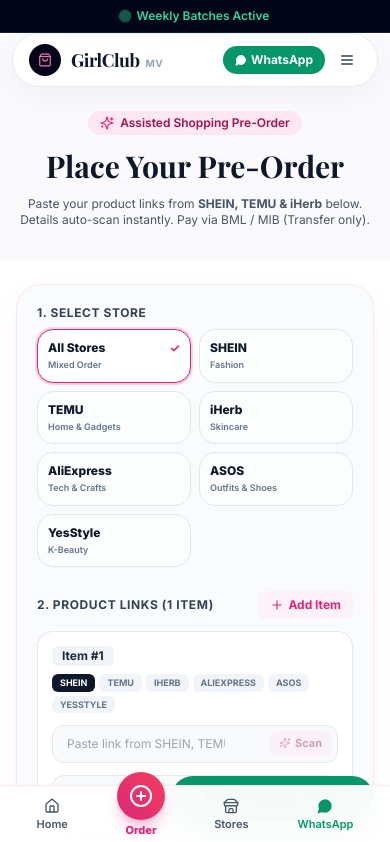
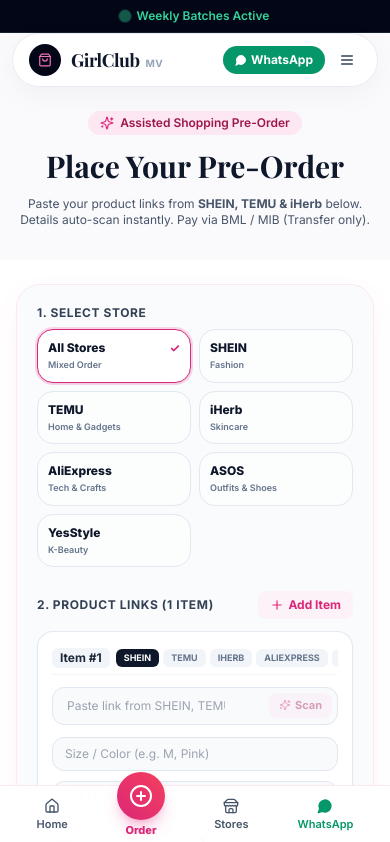
Before and after one commit to mohomohamed/girlclubco, a Next.js app: page /order in a window 390 px wide. Shown: the top 842 px of the page. Built offline with nearby package versions, Linux system fonts and the light colour scheme; a web font is replaced by a local one.

Commit message:
Mobile View Polish: Hide floating WhatsApp on mobile to avoid bottom nav collision, smooth horizontal scroll for store pills

```diff
--- a/src/app/layout.tsx
+++ b/src/app/layout.tsx
@@ -44,7 +44,7 @@
 }) {
   return (
     <html lang="en" className="scroll-smooth">
-      <body className="min-h-screen flex flex-col antialiased bg-[#FAFAFC] text-slate-900 selection:bg-pink-500 selection:text-white pb-16 lg:pb-0">
+      <body className="min-h-screen flex flex-col antialiased bg-[#FAFAFC] text-slate-900 selection:bg-pink-500 selection:text-white pb-20 md:pb-0">
         <AnnouncementBar />
         <Navbar />
         <main className="flex-grow">{children}</main>
--- a/src/components/calculator/QuickCalculator.tsx
+++ b/src/components/calculator/QuickCalculator.tsx
@@ -249,20 +249,20 @@
                   className="p-3.5 sm:p-4 rounded-2xl bg-white border border-slate-200/90 shadow-sm space-y-3 relative group"
                 >
                   {/* Header Row: Item Number, Store Badges, Remove */}
-                  <div className="flex items-center justify-between flex-wrap gap-2">
-                    <div className="flex items-center gap-2 flex-wrap">
-                      <span className="text-xs font-bold text-slate-800 bg-slate-100 px-2.5 py-0.5 rounded-md">
+                  <div className="flex items-center justify-between gap-2 pb-1 border-b border-slate-100/80">
+                    <div className="flex items-center gap-1.5 min-w-0 flex-1 overflow-x-auto no-scrollbar py-0.5">
+                      <span className="text-xs font-bold text-slate-800 bg-slate-100 px-2 py-0.5 rounded-md flex-shrink-0">
                         Item #{index + 1}
                       </span>
 
-                      {/* Store Switcher */}
-                      <div className="flex items-center gap-1 flex-wrap">
+                      {/* Store Switcher (Horizontal Scroll on Mobile) */}
+                      <div className="flex items-center gap-1 flex-shrink-0">
                         {(['shein', 'temu', 'iherb', 'aliexpress', 'asos', 'yesstyle'] as ItemStorePlatform[]).map((st) => (
                           <button
                             key={st}
                             type="button"
                             onClick={() => handleUpdateItem(item.id, 'platform', st)}
-                            className={`text-[9px] sm:text-[10px] font-bold px-2 py-0.5 rounded-md uppercase transition ${
+                            className={`text-[9px] sm:text-[10px] font-bold px-2 py-0.5 rounded-md uppercase transition flex-shrink-0 ${
                               item.platform === st
                                 ? getStoreBadgeColor(st)
                                 : 'bg-slate-100 text-slate-500 hover:bg-slate-200'
--- a/src/components/layout/FloatingWhatsApp.tsx
+++ b/src/components/layout/FloatingWhatsApp.tsx
@@ -8,7 +8,7 @@
   const whatsappUrl = `https://wa.me/${SITE_CONFIG.whatsappNumber}?text=${encodeURIComponent('Hi GirlClub! I want to send my cart for an MVR quote.')}`;
 
   return (
-    <aside aria-label="WhatsApp Support" className="fixed bottom-6 right-4 sm:right-6 z-50 flex items-center gap-2 animate-bounce-subtle">
+    <aside aria-label="WhatsApp Support" className="hidden md:flex fixed bottom-6 right-4 sm:right-6 z-50 items-center gap-2 animate-bounce-subtle">
       <a
         href={whatsappUrl}
         target="_blank"
```
